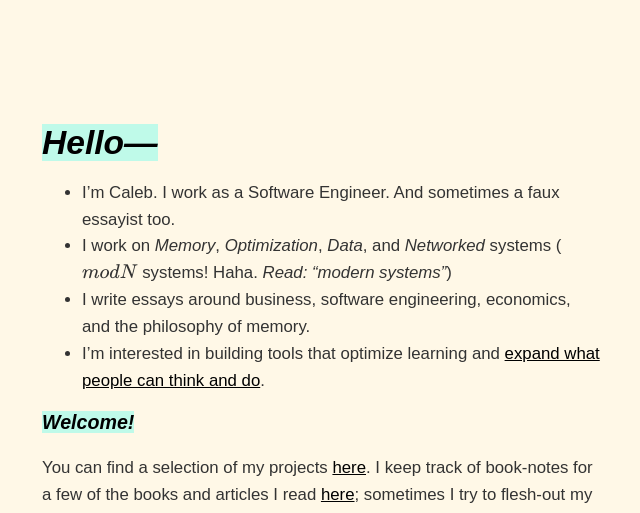
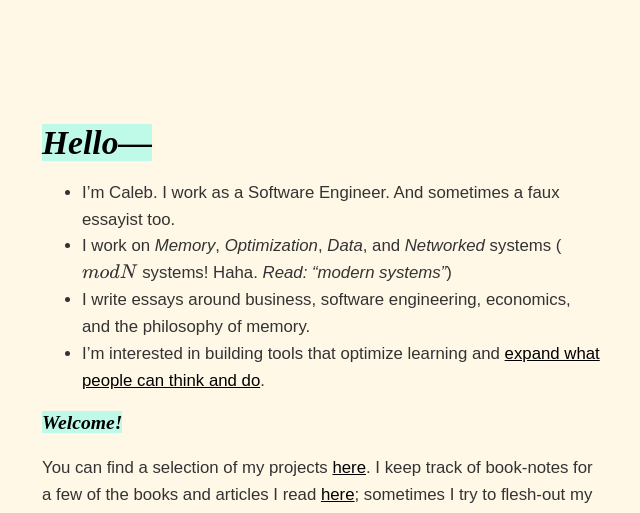
Before and after one commit to dCO2/rococo, a Jekyll site: the page built from index.md, in a window 1280 px wide. Shown: the top 513 px of the page, without its empty margins (334-974 px from the left). Built offline with Jekyll 4.4.1, drawn with Linux system fonts in a browser that asks for light colours; some web fonts are replaced; formulas are drawn with MathJax 3.

Commit message:
Update styles.css

```diff
--- a/assets/css/styles.css
+++ b/assets/css/styles.css
@@ -46,7 +46,7 @@ body {
 
 h1, h2, h3, h4 {
 /*     font-family: Arial, Verdana, sans-serif; */
-    font-family: "Computer Modern Sans", sans-serif;
+    font-family: "Times New Roman", Georgia, Garamond, serif;
     line-height: 1em;
     color: #000;
 }
```
